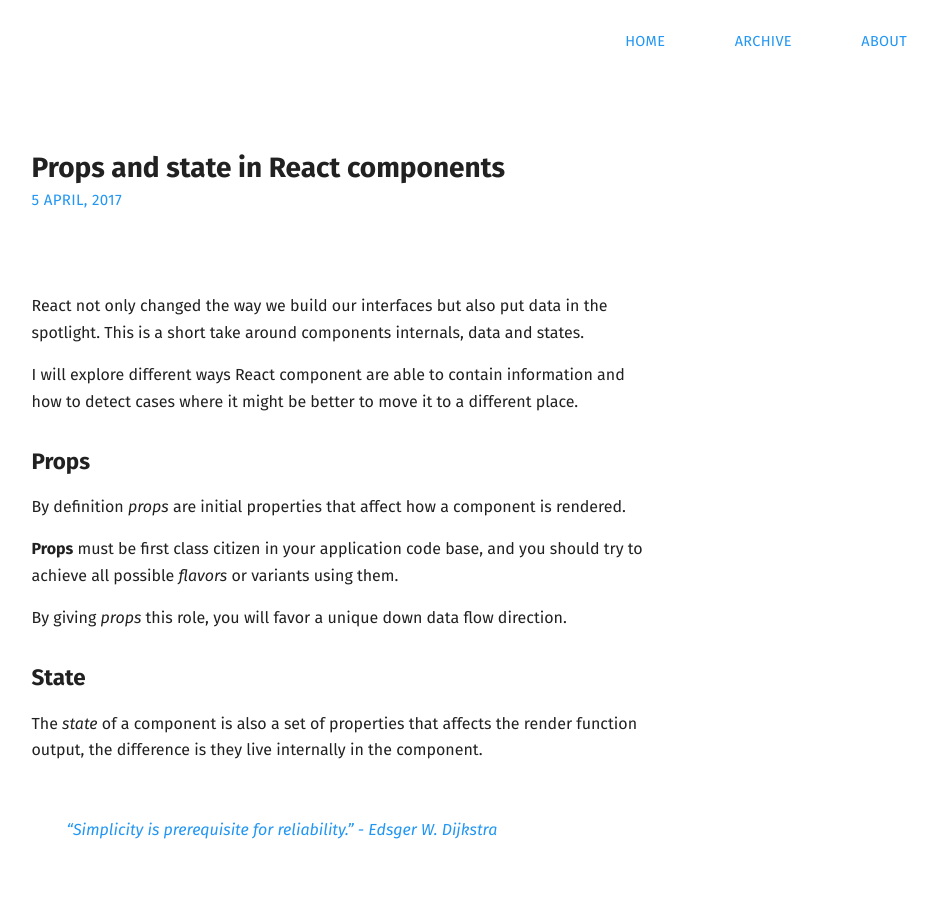
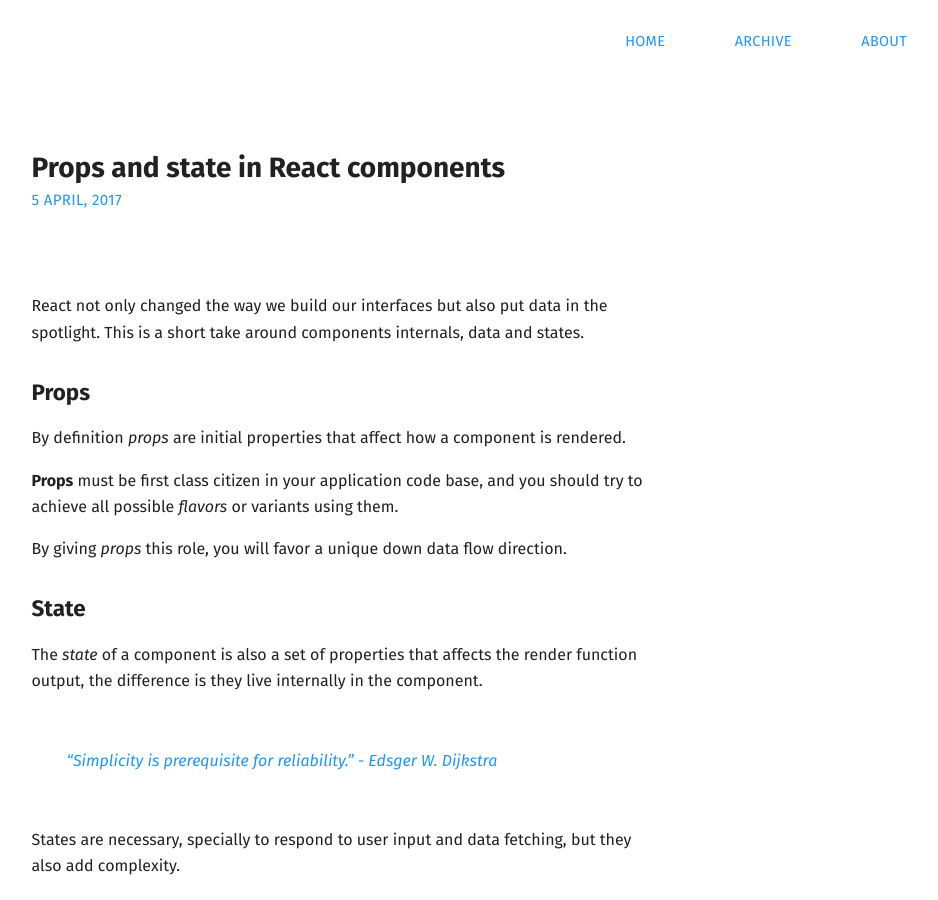
Before and after one commit to jeremenichelli/jeremenichelli.github.io, a Jekyll site: the page built from _posts/2017-04-05-props-states-react-components.md, in a window 1280 px wide and 900 px high. Shown: the whole window, without its empty margins (301-1239 px from the left). Built offline with Jekyll 4.4.1, drawn with Linux system fonts in a browser that asks for light colours.

Commit message:
Remove unnecessary paragraph on last post

```diff
--- a/_posts/2017-04-05-props-states-react-components.md
+++ b/_posts/2017-04-05-props-states-react-components.md
@@ -3,8 +3,6 @@
 title: Props and state in React components
 resume: React not only changed the way we build our interfaces but also put data in the spotlight. This is a short take around components internals, data and states.
 ---
-
-I will explore different ways React component are able to contain information and how to detect cases where it might be better to move it to a different place.
 
 ## Props
 
```
